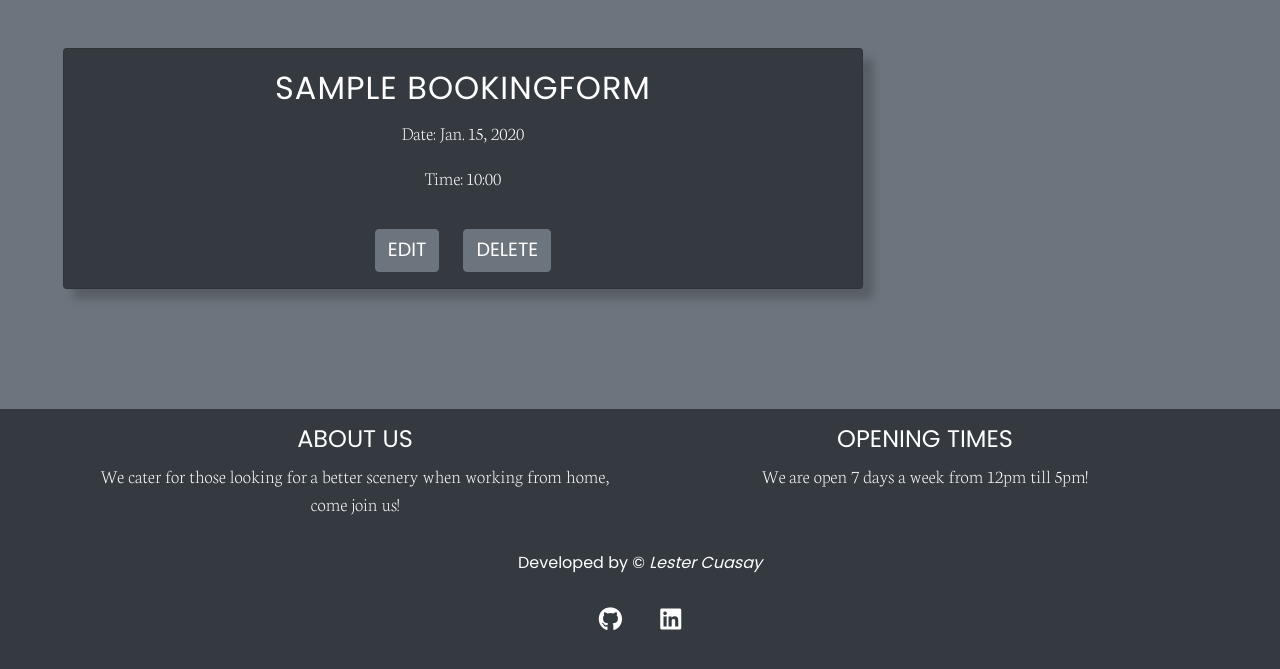
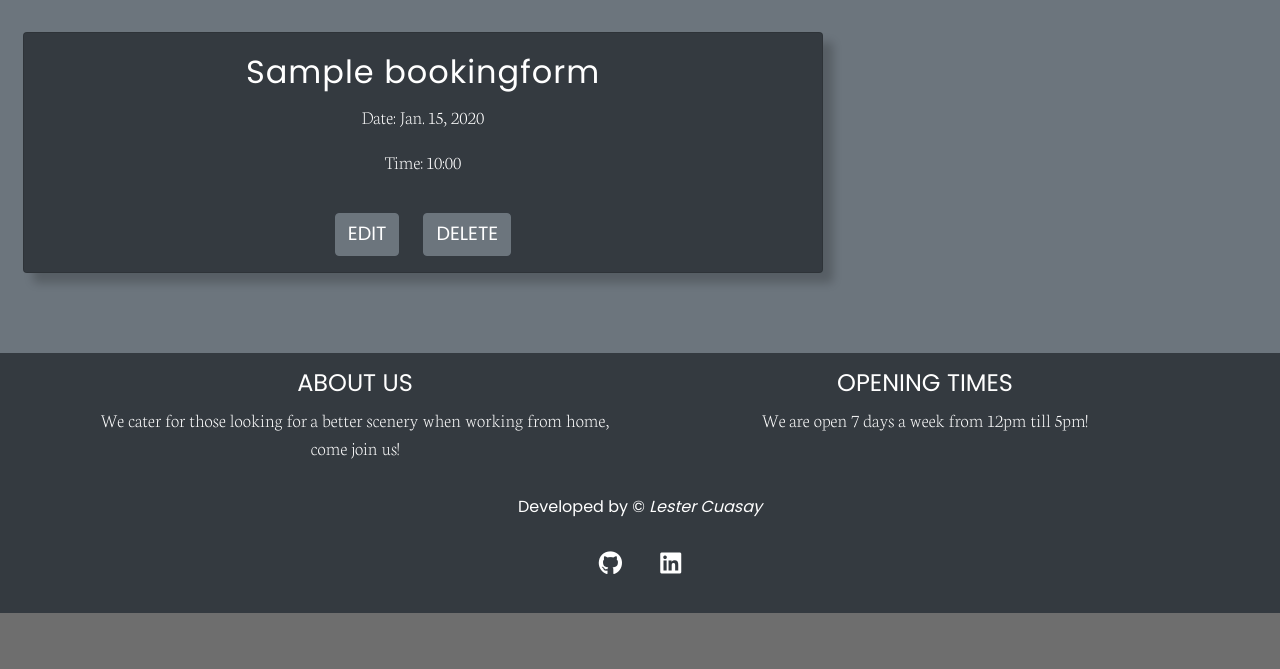
Before and after one commit to LesterCuasay/Project-4, a Django app: page /book/bookings/ in a window 1280 px wide. Shown: the part 400-1069 px from the top of the page. After the commit the page ends 1013 px from the top, so only its background shows below. Run offline with Django 3.2, Linux system fonts and the light colour scheme; a user stored in the database is signed in; tables that the repository leaves empty hold one stand-in row (values such as "Sample post"); some libraries are stand-ins or nearby versions.

Commit message:
feat - adjusted margins for my_bookings.html

```diff
--- a/bookings/templates/bookings/my_bookings.html
+++ b/bookings/templates/bookings/my_bookings.html
@@ -14,10 +14,10 @@
             {% if bookings %}
             <div class="row">
                 {% for booking in bookings %}
-                <div class="col m-5">
-                    <div class="card mb-4" style="max-width: 800px;">
+                <div class="col m-0 m-md-2">
+                    <div class="card mb-4 mt-4" style="max-width: 800px;">
                         <div class="card-body">
-                            <h2 class="card-title text-uppercase">{{ booking.name }}</h2>
+                            <h2 class="card-title">{{ booking.name | capfirst }}</h2>
                             <p class="card-text text-center">Date: {{ booking.date }}</p>
                             <p class="card-text text-center">Time: {{ booking.time | time:"H:i" }}</p>
                         </div>
```
